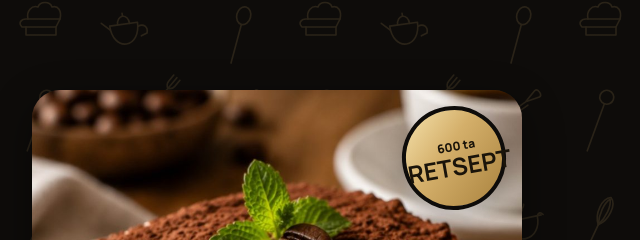
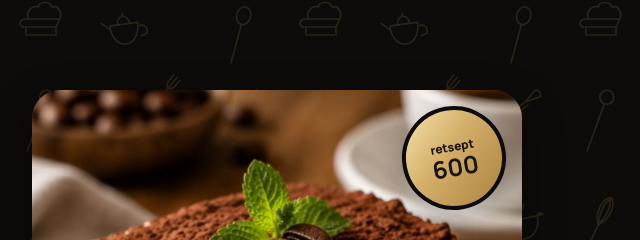
Before and after one commit to mukhibullokh/sisters-cooking-landing, a plain HTML site: page index.html in a window 1280 px wide. Shown: the part 103-343 px from the top of the page, 640-1280 px from the left. Drawn offline with nearby package versions, Linux system fonts and the light colour scheme.

Commit message:
Sayt: 600 retsept belgisi doiraga sig'diriladi

```diff
--- a/index.html
+++ b/index.html
@@ -276,7 +276,7 @@ fbq('init','1410608204369728');fbq('track','PageView');
   <div class="hero-in">
     <div class="hero-img">
       <img id="heroImg" src="img/hero-d.jpg" alt="Tiramisu" width="900" height="1100">
-      <div class="hero-badge"><div><span>600 ta</span><b>RETSEPT</b></div></div>
+      <div class="hero-badge"><div><span>retsept</span><b>600</b></div></div>
     </div>
     <div class="hero-txt">
       <span class="eyebrow" id="heroEyebrow">Yopiq Telegram kanallar</span>
```
